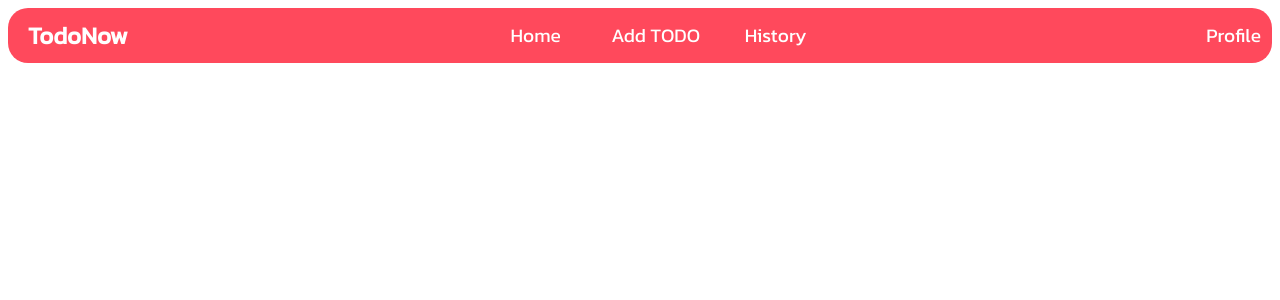
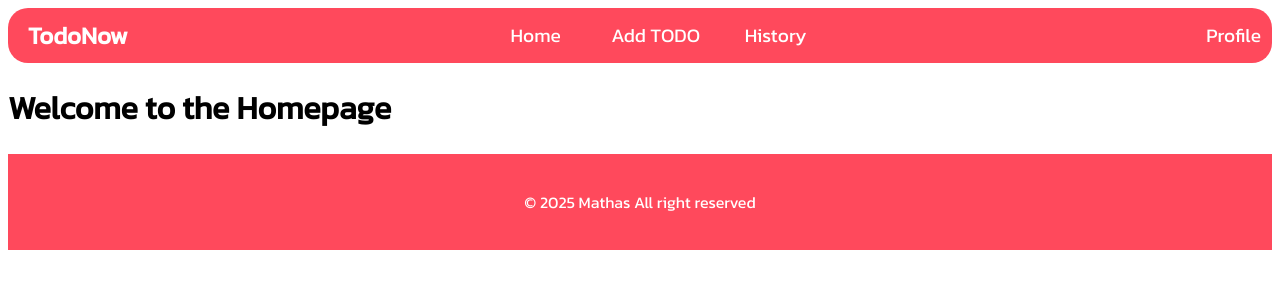
Before and after one commit to Mathas-S/todoweb, a React (Vite) app: page /Home in a window 1280 px wide. Shown: the top 300 px of the page. Built offline with nearby package versions, Linux system fonts and the light colour scheme.

Commit message:
Footer Component

```diff
--- /dev/null
+++ b/src/components/Footer/Footer.css
@@ -0,0 +1,11 @@
+.footer {
+    background-color: #FF495C;
+    color: white;
+    padding: 20px 0;
+    text-align: center;
+}
+
+.footer-content {
+    max-width: 800px;
+    margin: auto;
+}
--- /dev/null
+++ b/src/components/Footer/Footer.jsx
@@ -0,0 +1,14 @@
+import React from 'react'
+import './Footer.css'
+
+const Footer = () => {
+  return (
+   <footer className='footer'>
+    <div className='footer-content'>
+        <p>© 2025 Mathas All right reserved</p>
+    </div>
+   </footer>
+  )
+}
+
+export default Footer
--- a/src/pages/homepage/homepage.jsx
+++ b/src/pages/homepage/homepage.jsx
@@ -1,10 +1,16 @@
 import React from 'react'
 import './homepage.css'
 import Navbar from '../../components/Navbar/Navbar'
+import Footer from '../../components/Footer/Footer'
+
 const homepage = () => {
   return (
-    <div>
-      <Navbar/>
+    <div className="homepage-wrapper">
+      <Navbar />
+      <div className="homepage-content">
+        <h1>Welcome to the Homepage</h1>
+      </div>
+      <Footer />
     </div>
   )
 }
```
